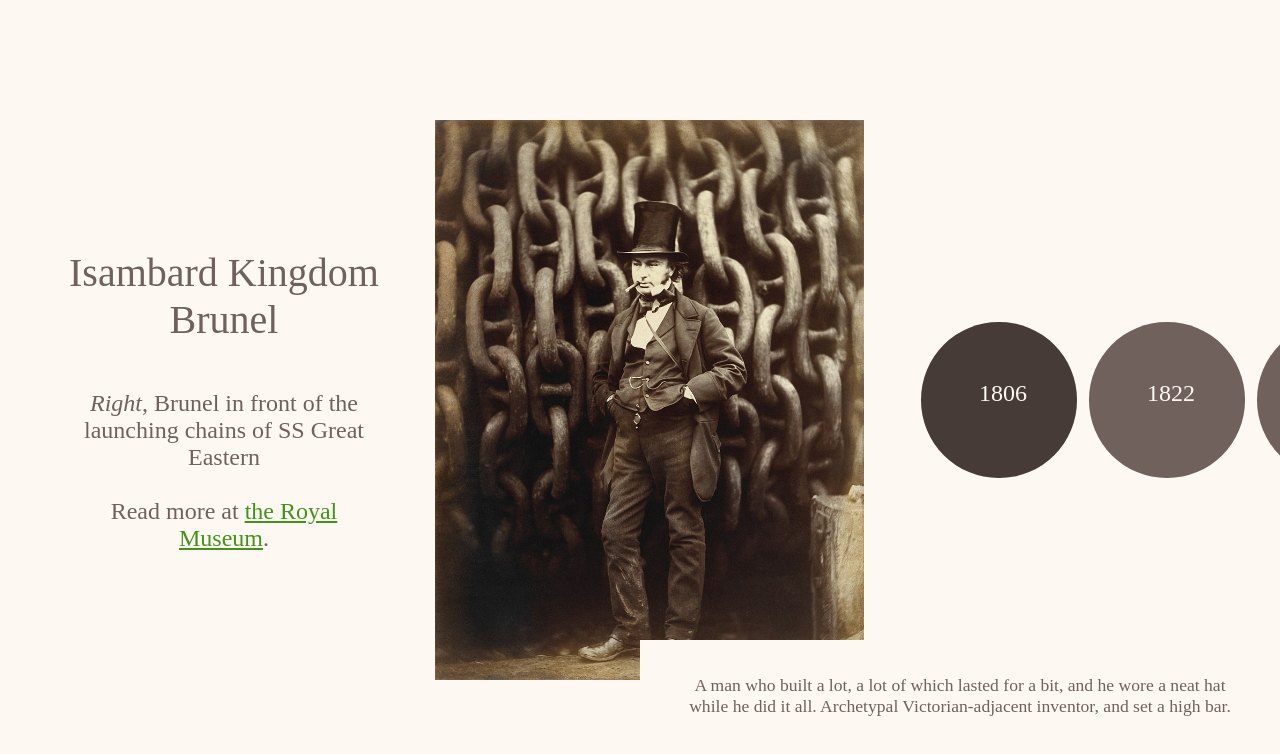
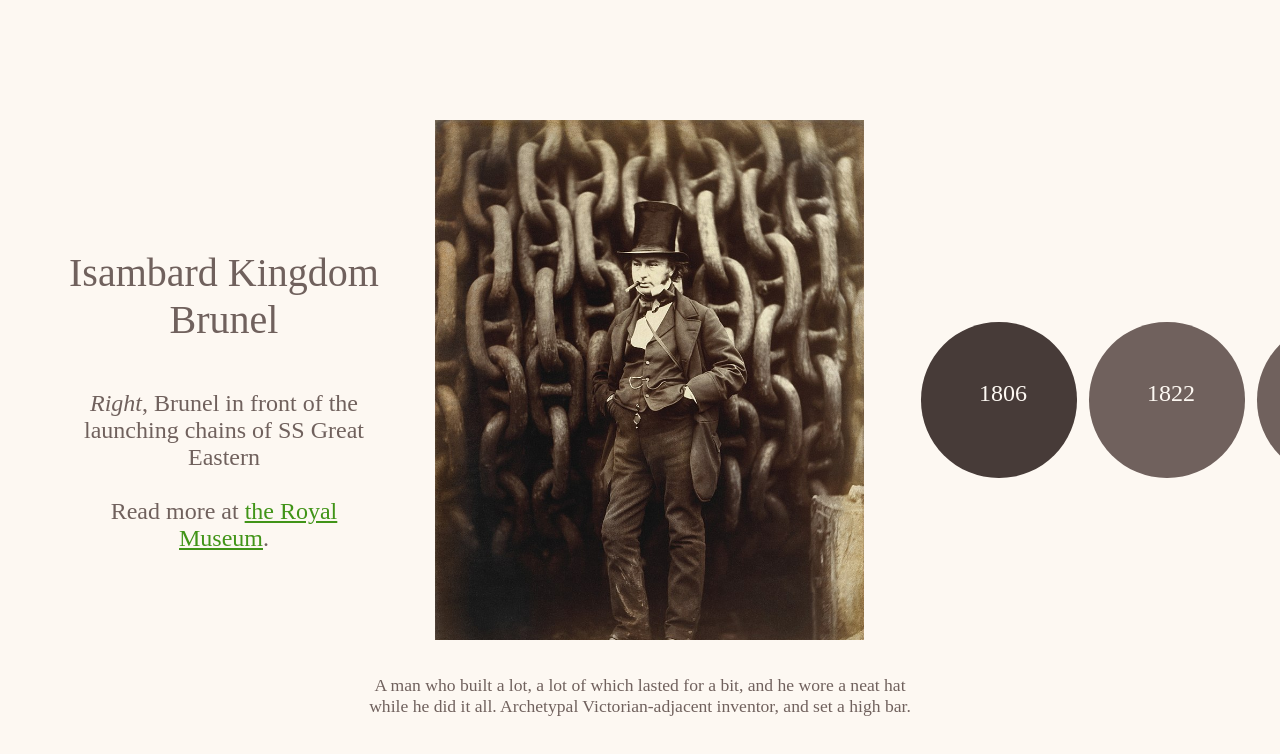
Before and after one commit to DeterioratingSanity/tributePage, a plain HTML site: page index.html in a window 1280 px wide. Shown: the top 754 px of the page. Drawn offline with nearby package versions, Linux system fonts and the light colour scheme.

Commit message:
Update style.css

```diff
--- a/style.css
+++ b/style.css
@@ -50,7 +50,7 @@ img{
   color:#70615d;
   font-size:1.1em;
   left:50%;
-  transform: translate(50%, 0):
+  transform: translate(-50%);
 }
 
 a{
```
